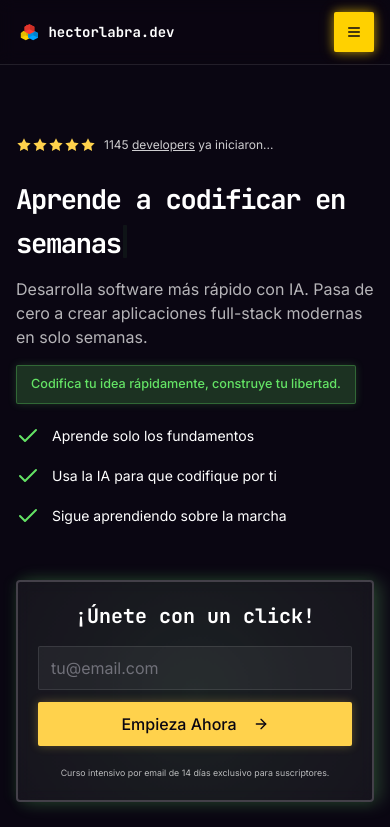
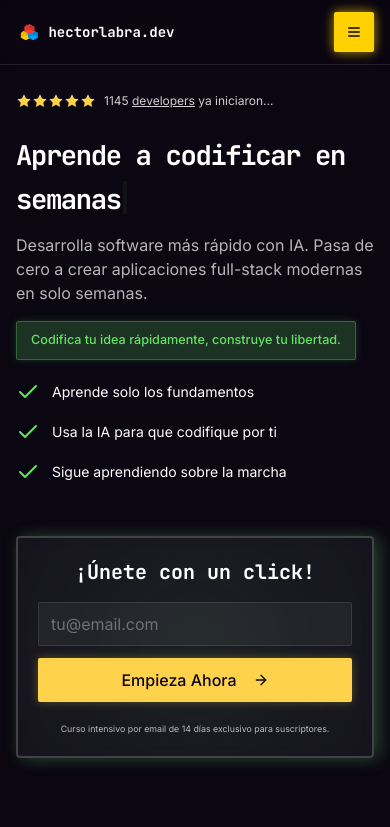
Before and after one commit to hectorlabra/webPortfolio, a Next.js app: page / in a window 390 px wide. Shown: the top 827 px of the page. Built offline with nearby package versions, Linux system fonts and the light colour scheme.

Commit message:
refactor: Adjust padding in home (mobile) Hero Section for improved layout consistency

```diff
--- a/app/page.tsx
+++ b/app/page.tsx
@@ -19,9 +19,9 @@ export default function HomePage() {
     <div className="mx-auto w-full max-w-[1000px]">
       <main className="flex-1">
         {/* Hero Section - Mantener como referencia */}
-        <section className="w-full min-h-[55vh] sm:min-h-[70vh] lg:min-h-[80vh] flex items-center py-12 sm:py-6 md:py-4 lg:pt-0 lg:pb-0 relative">
+        <section className="w-full min-h-[55vh] sm:min-h-[70vh] lg:min-h-[80vh] flex items-center py-4 sm:py-6 md:py-4 lg:pt-0 lg:pb-0 relative">
           <div className="absolute inset-0 bg-gradient-to-b from-[#0a0612] via-[#0a0612] to-[#0a0612]/90 pointer-events-none"></div>
-          <div className="container flex-1 flex flex-col justify-center px-4 md:px-6 pt-6 pb-8 sm:pt-0 sm:pb-0 relative z-10">
+          <div className="container flex-1 flex flex-col justify-center px-4 md:px-6 pt-3 pb-6 sm:pt-0 sm:pb-0 relative z-10">
             {/* Social Proof Component */}
             <SocialProof />
             <div className="grid gap-6 sm:gap-8 lg:grid-cols-[60fr_40fr] lg:gap-16 mt-6 lg:mt-6">
```
